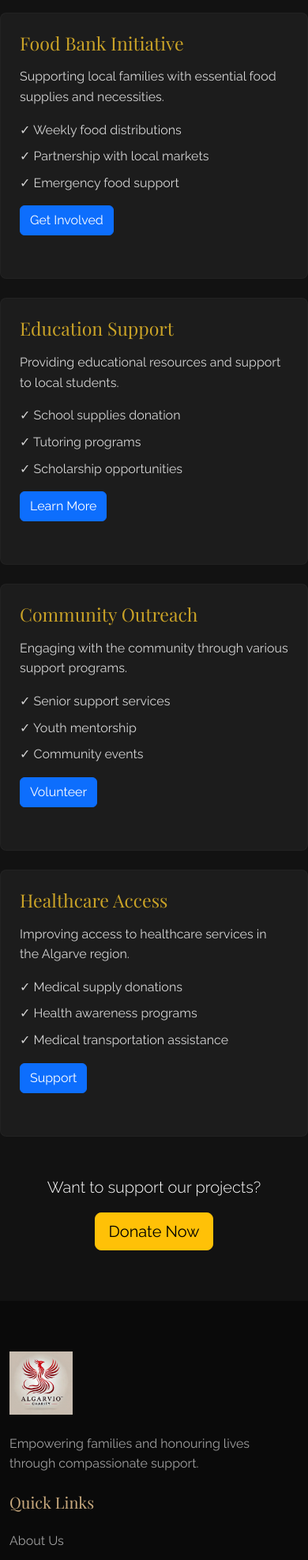
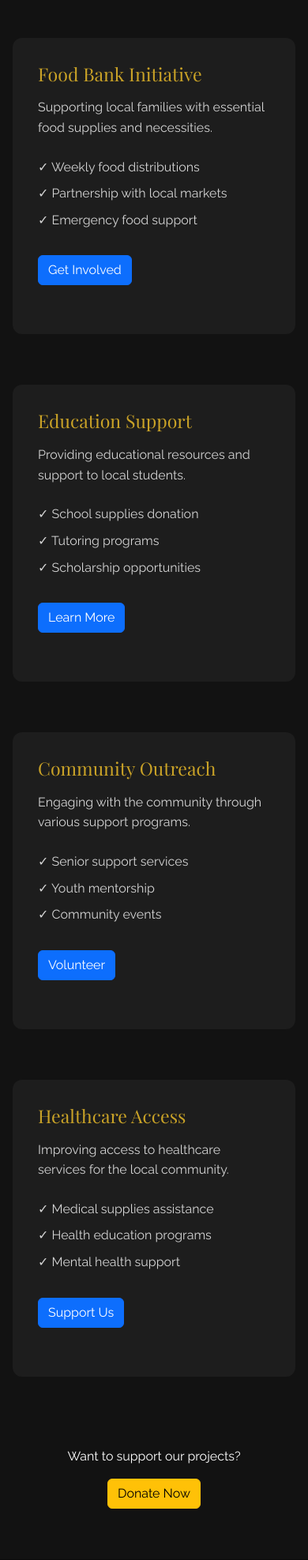
Before and after one commit to nassermendes/algarviocharity-website, a Flask app: page /projects in a window 390 px wide. Shown: the part 102-2077 px from the top of the page at 79% size. Run offline with Flask 3, Linux system fonts and the light colour scheme; some libraries are stand-ins or nearby versions.

Commit message:
Update projects section styling to match services layout

```diff
--- a/static/css/style.css
+++ b/static/css/style.css
@@ -97,45 +97,70 @@
     margin-bottom: 1.5rem;
 }
 
-/* Services Section */
-.services-section {
+/* Projects and Services Section */
+.projects-section, .services-section {
     padding: 3rem;
     margin: 0 auto;
     max-width: 1200px;
 }
 
-.services-section .row {
+.projects-section .row, .services-section .row {
     justify-content: center;
     gap: 2rem;
     margin: 0;
 }
 
-.services-section .col-md-4 {
-    padding: 0 2rem;
+.projects-section .col-md-4, .services-section .col-md-4 {
+    padding: 0;
     margin-bottom: 2rem;
     flex: 0 0 calc(33.333% - 2rem);
     max-width: calc(33.333% - 2rem);
 }
 
-.services-section .card {
+.projects-section .card, .services-section .card {
     height: 100%;
     background-color: rgba(30, 30, 30, 0.9);
     border: none;
     border-radius: 12px;
 }
 
-.services-section .card-body {
+.projects-section .card-body, .services-section .card-body {
     padding: 2rem;
 }
 
+.projects-section .card-title, .services-section .card-title {
+    color: #c9a227;
+    margin-bottom: 1rem;
+}
+
+.projects-section .card-text, .services-section .card-text {
+    color: #d4d4d4;
+    margin-bottom: 1.5rem;
+}
+
+.projects-section .list-unstyled, .services-section .list-unstyled {
+    margin-bottom: 2rem;
+}
+
+.projects-section .list-unstyled li, .services-section .list-unstyled li {
+    color: #d4d4d4;
+    margin-bottom: 0.5rem;
+}
+
+@media (max-width: 992px) {
+    .projects-section .col-md-4, .services-section .col-md-4 {
+        flex: 0 0 calc(50% - 2rem);
+        max-width: calc(50% - 2rem);
+    }
+}
+
 @media (max-width: 768px) {
-    .services-section {
+    .projects-section, .services-section {
         padding: 2rem 1rem;
     }
-    .services-section .col-md-4 {
+    .projects-section .col-md-4, .services-section .col-md-4 {
         flex: 0 0 100%;
         max-width: 100%;
-        padding: 0 1rem;
     }
 }
 
--- a/templates/projects.html
+++ b/templates/projects.html
@@ -4,11 +4,12 @@
 
 {% block content %}
 <div class="row">
-    <div class="col-md-12">
+    <div class="col-md-8 offset-md-2">
         <h2 class="text-center mb-4">Our Projects</h2>
 
-        <div class="row">
-            <div class="col-md-6 mb-4">
+        <div class="services-section">
+            <div class="row justify-content-center">
+                <div class="col-md-4">
                     <div class="card h-100">
                         <div class="card-body">
                             <h3 class="card-title">Food Bank Initiative</h3>
@@ -23,7 +24,7 @@
                     </div>
                 </div>
 
-            <div class="col-md-6 mb-4">
+                <div class="col-md-4">
                     <div class="card h-100">
                         <div class="card-body">
                             <h3 class="card-title">Education Support</h3>
@@ -38,7 +39,7 @@
                     </div>
                 </div>
 
-            <div class="col-md-6 mb-4">
+                <div class="col-md-4">
                     <div class="card h-100">
                         <div class="card-body">
                             <h3 class="card-title">Community Outreach</h3>
@@ -53,25 +54,26 @@
                     </div>
                 </div>
 
-            <div class="col-md-6 mb-4">
+                <div class="col-md-4">
                     <div class="card h-100">
                         <div class="card-body">
                             <h3 class="card-title">Healthcare Access</h3>
-                        <p class="card-text">Improving access to healthcare services in the Algarve region.</p>
+                            <p class="card-text">Improving access to healthcare services for the local community.</p>
                             <ul class="list-unstyled">
-                            <li>✓ Medical supply donations</li>
-                            <li>✓ Health awareness programs</li>
-                            <li>✓ Medical transportation assistance</li>
+                                <li>✓ Medical supplies assistance</li>
+                                <li>✓ Health education programs</li>
+                                <li>✓ Mental health support</li>
                             </ul>
-                        <a href="{{ url_for('main.contact') }}" class="btn btn-primary">Support</a>
+                            <a href="{{ url_for('main.contact') }}" class="btn btn-primary">Support Us</a>
+                        </div>
                     </div>
                 </div>
             </div>
         </div>
 
         <div class="text-center mt-4">
-            <p class="lead">Want to support our projects?</p>
-            <a href="{{ url_for('main.donate') }}" class="btn btn-warning btn-lg">Donate Now</a>
+            <p>Want to support our projects?</p>
+            <a href="{{ url_for('main.donate') }}" class="btn btn-warning">Donate Now</a>
         </div>
     </div>
 </div>
```
Lines whose indentation alone changed are shown as unchanged.
